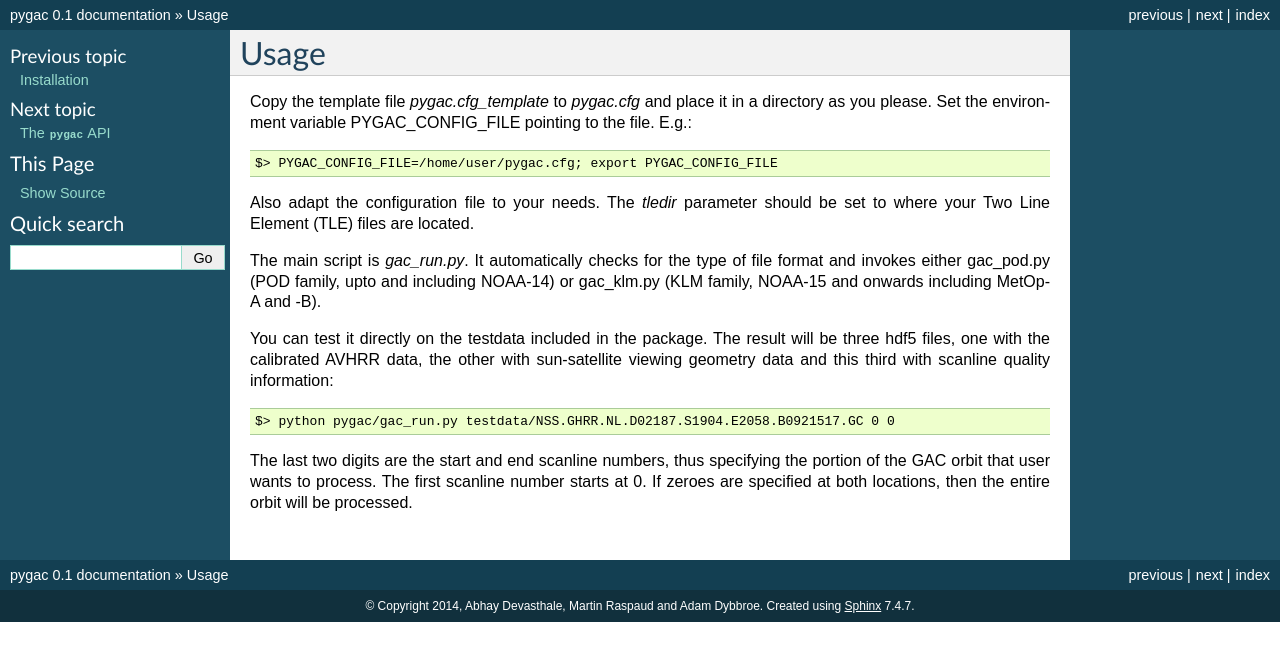
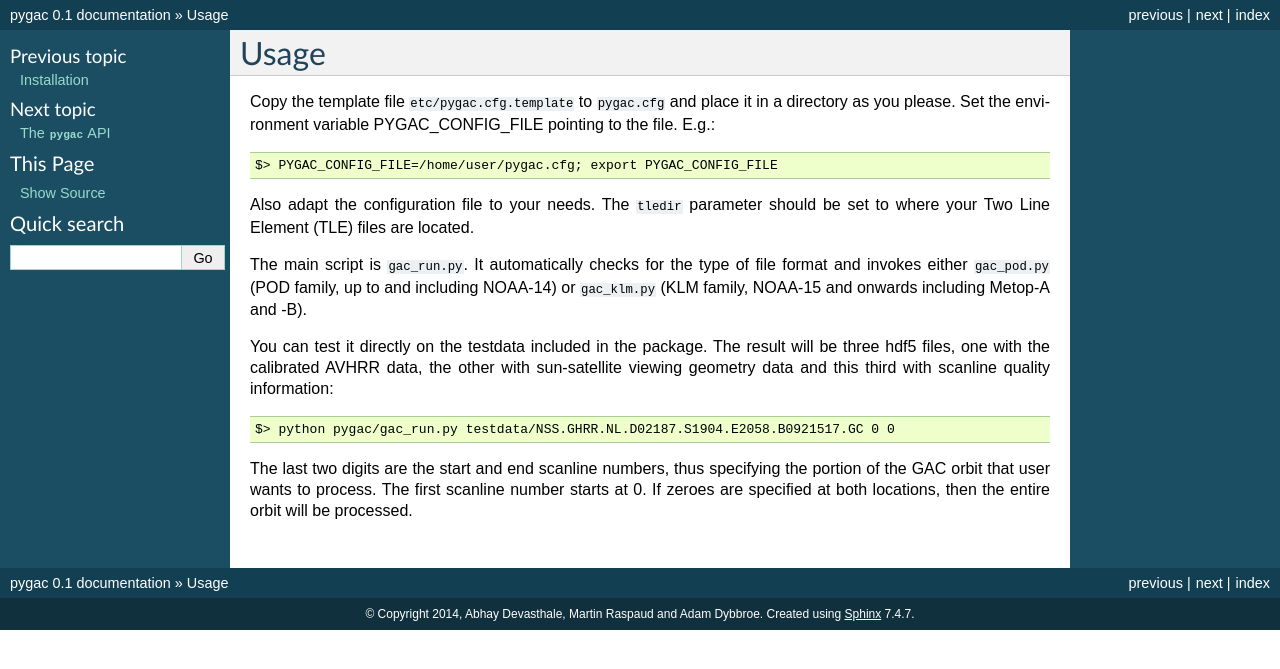
Before and after one commit to pytroll/pygac, a Sphinx documentation site: the page built from doc/source/usage.rst, in a window 1280 px wide. Shown: the top 669 px of the page. Built offline with Sphinx 7.4.7, drawn with Linux system fonts in a browser that asks for light colours.

```diff
--- a/doc/source/usage.rst
+++ b/doc/source/usage.rst
@@ -1,18 +1,18 @@
 Usage
 -----
 
-Copy the template file *pygac.cfg_template* to *pygac.cfg* and place
+Copy the template file ``etc/pygac.cfg.template`` to ``pygac.cfg`` and place
 it in a directory as you please. Set the environment variable PYGAC_CONFIG_FILE
 pointing to the file. E.g.::
 
   $> PYGAC_CONFIG_FILE=/home/user/pygac.cfg; export PYGAC_CONFIG_FILE
 
-Also adapt the configuration file to your needs. The *tledir* parameter should
+Also adapt the configuration file to your needs. The ``tledir`` parameter should
 be set to where your Two Line Element (TLE) files are located.
 
-The main script is *gac_run.py*. It automatically checks for the type of file
-format and invokes either gac_pod.py (POD family, upto and including NOAA-14) or gac_klm.py
-(KLM family, NOAA-15 and onwards including MetOp-A and -B).
+The main script is ``gac_run.py``. It automatically checks for the type of file
+format and invokes either ``gac_pod.py`` (POD family, up to and including NOAA-14)
+or ``gac_klm.py`` (KLM family, NOAA-15 and onwards including Metop-A and -B).
 
 You can test it directly on the testdata included in the package. The result will be three hdf5 files, one with the
 calibrated AVHRR data, the other with sun-satellite viewing geometry data and this third with scanline quality information::
```
